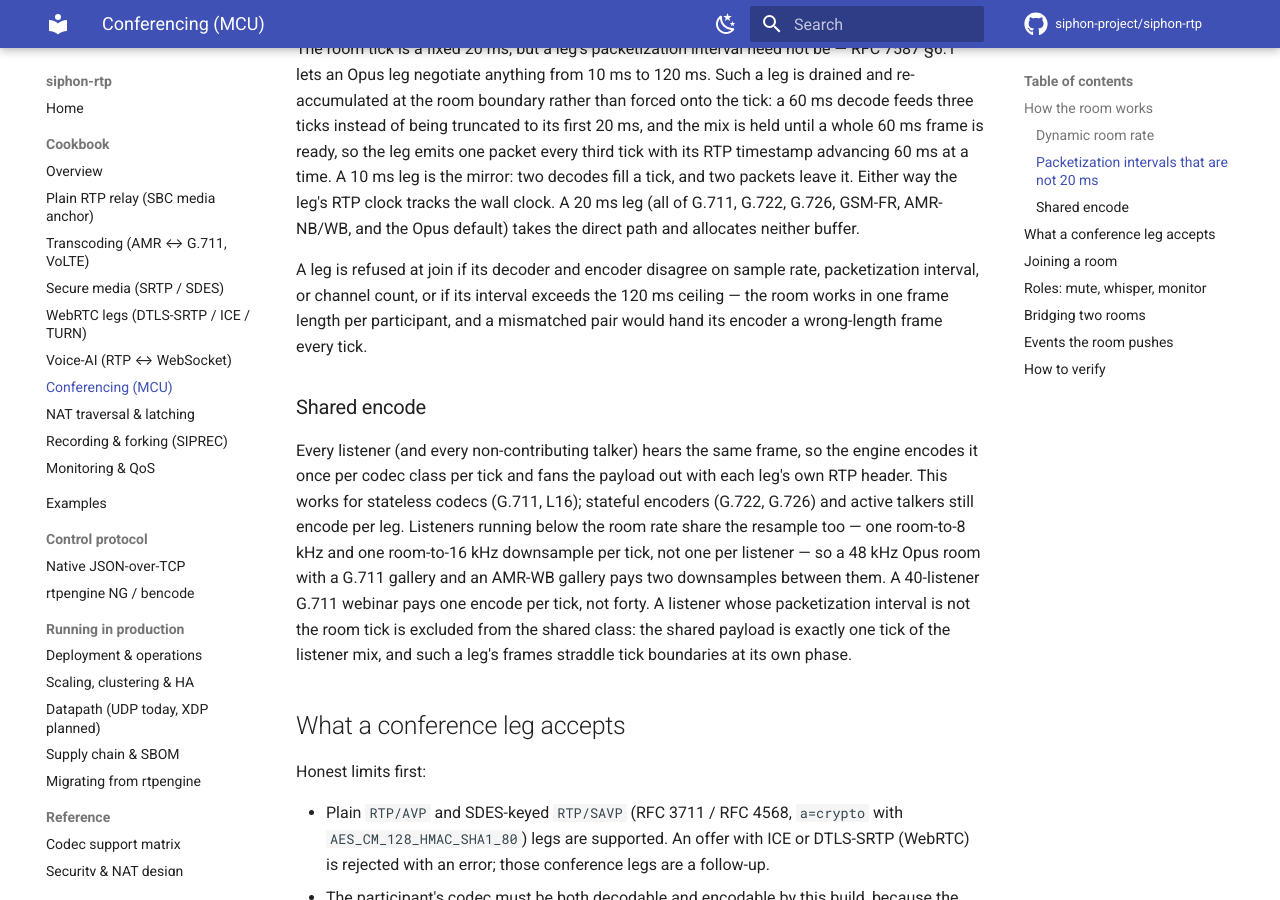
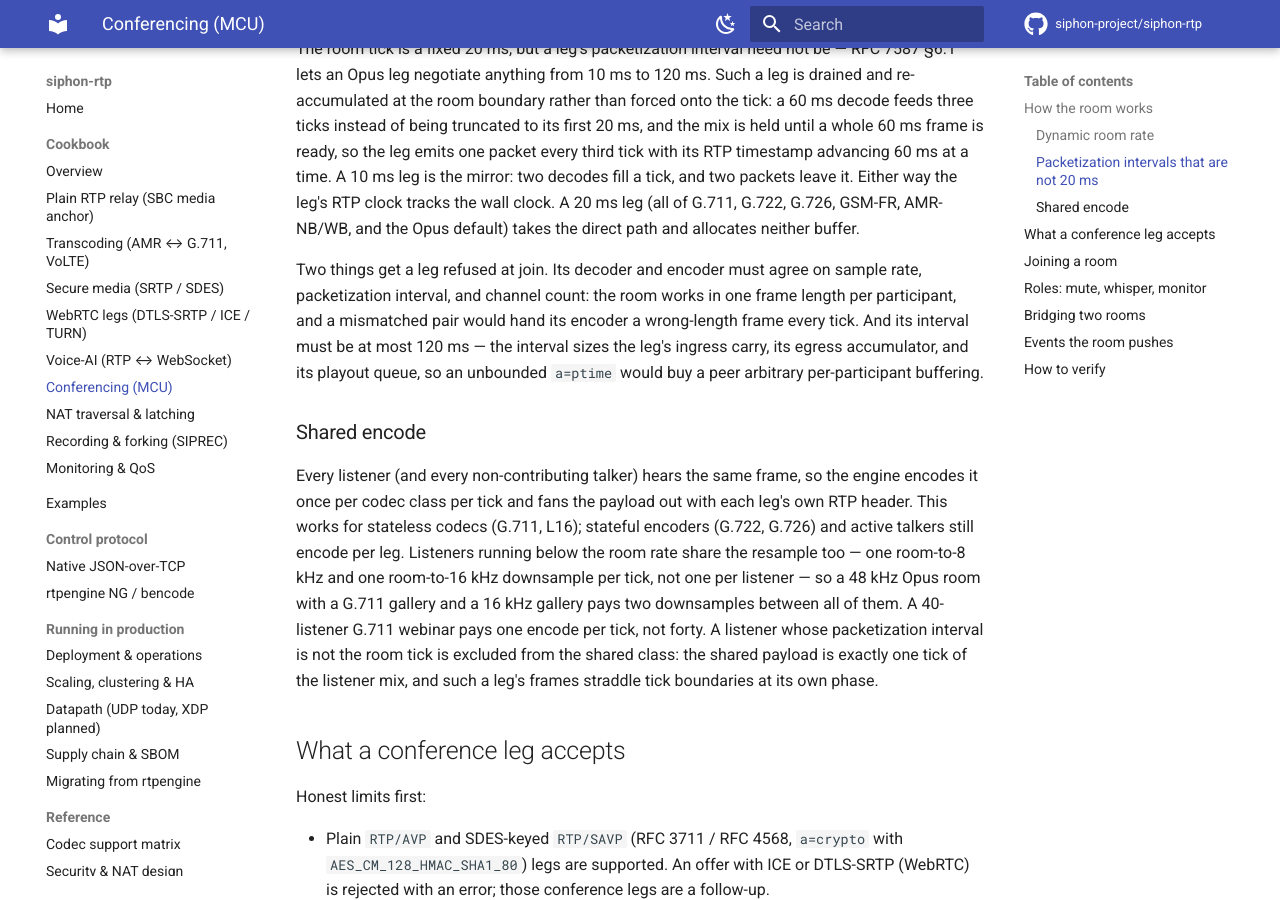
Before and after one commit to siphon-project/siphon-rtp, an MkDocs documentation site: the page built from docs/cookbook/conferencing.md, in a window 1280 px wide and 900 px high, scrolled down 1350 px. Built offline with MkDocs 1.6.1 and Material for MkDocs 9.7.7, drawn with Linux system fonts in a browser that asks for light colours; comment, search, counter and statistics services are not loaded.

Commit message:
fix(conference): guard the off-tick ingress refill against a zero-progress iteration and correct the ptime-ceiling rationale — the carry is sized native_frame + tick_samples and a decode is only attempted while fewer than a tick is held, so the copy can never be empty, but this loop runs inside the room actor and a stalled iteration would hang the whole room rather than one leg; the ceiling's reason is the per-participant buffering an unbounded a=ptime buys (carry, accumulator, jitter queue), not the resample scratch, which now only ever sees one tick

```diff
--- a/docs/cookbook/conferencing.md
+++ b/docs/cookbook/conferencing.md
@@ -56,9 +56,11 @@ the mirror: two decodes fill a tick, and two packets leave it. Either way the le
 the wall clock. A 20 ms leg (all of G.711, G.722, G.726, GSM-FR, AMR-NB/WB, and the Opus default)
 takes the direct path and allocates neither buffer.
 
-A leg is refused at join if its decoder and encoder disagree on sample rate, packetization interval,
-or channel count, or if its interval exceeds the 120 ms ceiling — the room works in one frame length
-per participant, and a mismatched pair would hand its encoder a wrong-length frame every tick.
+Two things get a leg refused at join. Its decoder and encoder must agree on sample rate,
+packetization interval, and channel count: the room works in one frame length per participant, and a
+mismatched pair would hand its encoder a wrong-length frame every tick. And its interval must be at
+most 120 ms — the interval sizes the leg's ingress carry, its egress accumulator, and its playout
+queue, so an unbounded `a=ptime` would buy a peer arbitrary per-participant buffering.
 
 ### Shared encode
 
@@ -67,10 +69,10 @@ once per codec class per tick and fans the payload out with each leg's own RTP h
 for stateless codecs (G.711, L16); stateful encoders (G.722, G.726) and active talkers still
 encode per leg. Listeners running below the room rate share the resample too — one room-to-8 kHz
 and one room-to-16 kHz downsample per tick, not one per listener — so a 48 kHz Opus room with a
-G.711 gallery and an AMR-WB gallery pays two downsamples between them. A 40-listener G.711 webinar
-pays one encode per tick, not forty. A listener whose packetization interval is not the room tick is
-excluded from the shared class: the shared payload is exactly one tick of the listener mix, and such
-a leg's frames straddle tick boundaries at its own phase.
+G.711 gallery and a 16 kHz gallery pays two downsamples between all of them. A 40-listener G.711
+webinar pays one encode per tick, not forty. A listener whose packetization interval is not the room
+tick is excluded from the shared class: the shared payload is exactly one tick of the listener mix,
+and such a leg's frames straddle tick boundaries at its own phase.
 
 ## What a conference leg accepts
 
```
Also changed, not shown: 1 other file.
